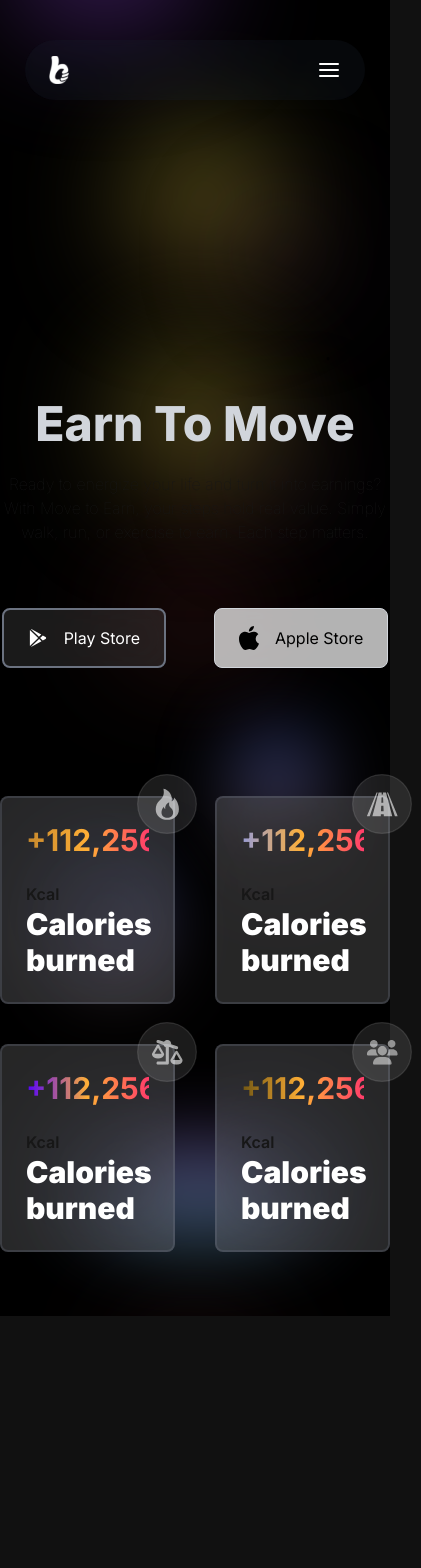
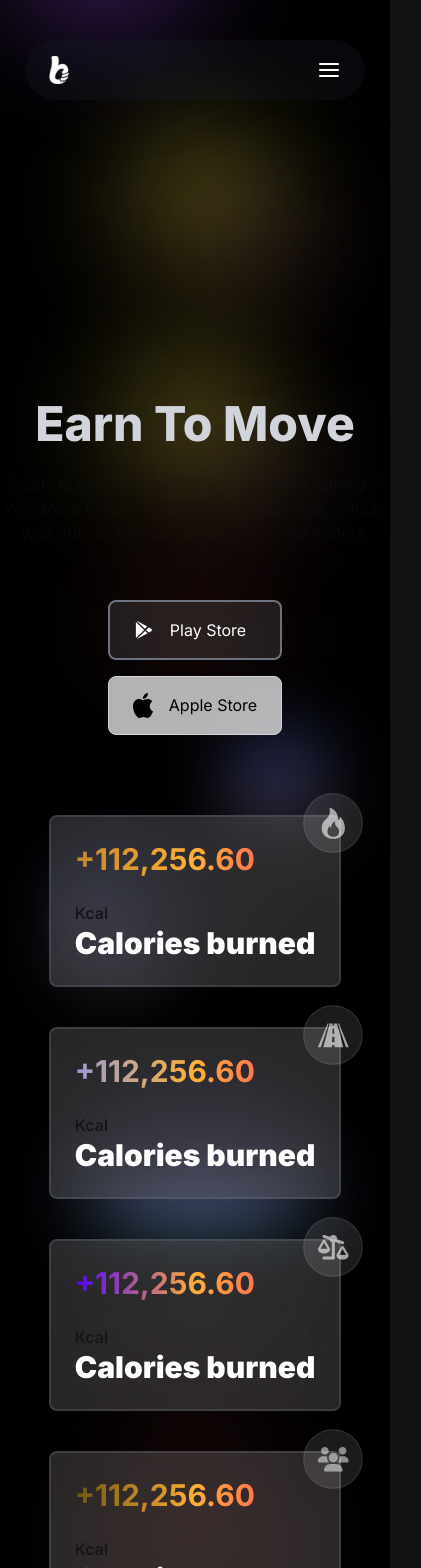
Before and after one commit to Blessed-Samuel/launchapp-crypto, a Next.js app: page / in a window 390 px wide. Shown: the top 1568 px of the page, 421 px wide, since content can reach past the window. Before the commit the page ends 1316 px from the top, so only its background shows below. Built offline with nearby package versions, Linux system fonts and the light colour scheme.

Commit message:
Modified Mobile First Implementation.

```diff
--- a/components/Earn.tsx
+++ b/components/Earn.tsx
@@ -6,12 +6,12 @@ const Earn: React.FC<{}> = () => {
     return (
         <section id="banner" className="mt-60 mb-16">
             <div className="flex flex-col items-center justify-center text-center mt-6">
-                <div className="mb-16">
+                <div className="mb-14">
                     <h1 className="text-5xl font-extrabold bg-clip-text mb-6 text-gray-300">Earn To Move</h1>
                     <p className="font-thin">Ready to energize your life and turn it into earnings? With Move to Earn, your steps hold real value. Simply walk, run, or exercise to earn. Each step matters.</p>
                 </div>
 
-                <div className="flex space-x-12 mb-32">
+                <div className="flex flex-col md:flex-row md:space-y-0 space-y-4 space-x-0 md:space-x-12 md:mb-32 mb-20">
                     <Button
                         icon="/googlePlayicon.svg"
                         label="Play Store"
@@ -29,7 +29,7 @@ const Earn: React.FC<{}> = () => {
                     />
                 </div>
 
-                <div className="grid grid-cols-2 grid-rows-2 gap-10">
+                <div className="grid grid-cols-1 md:grid-cols-2 grid-rows-2 gap-10">
                     <Card
                         title="+112,256.60"
                         subtext="Kcal"
```
